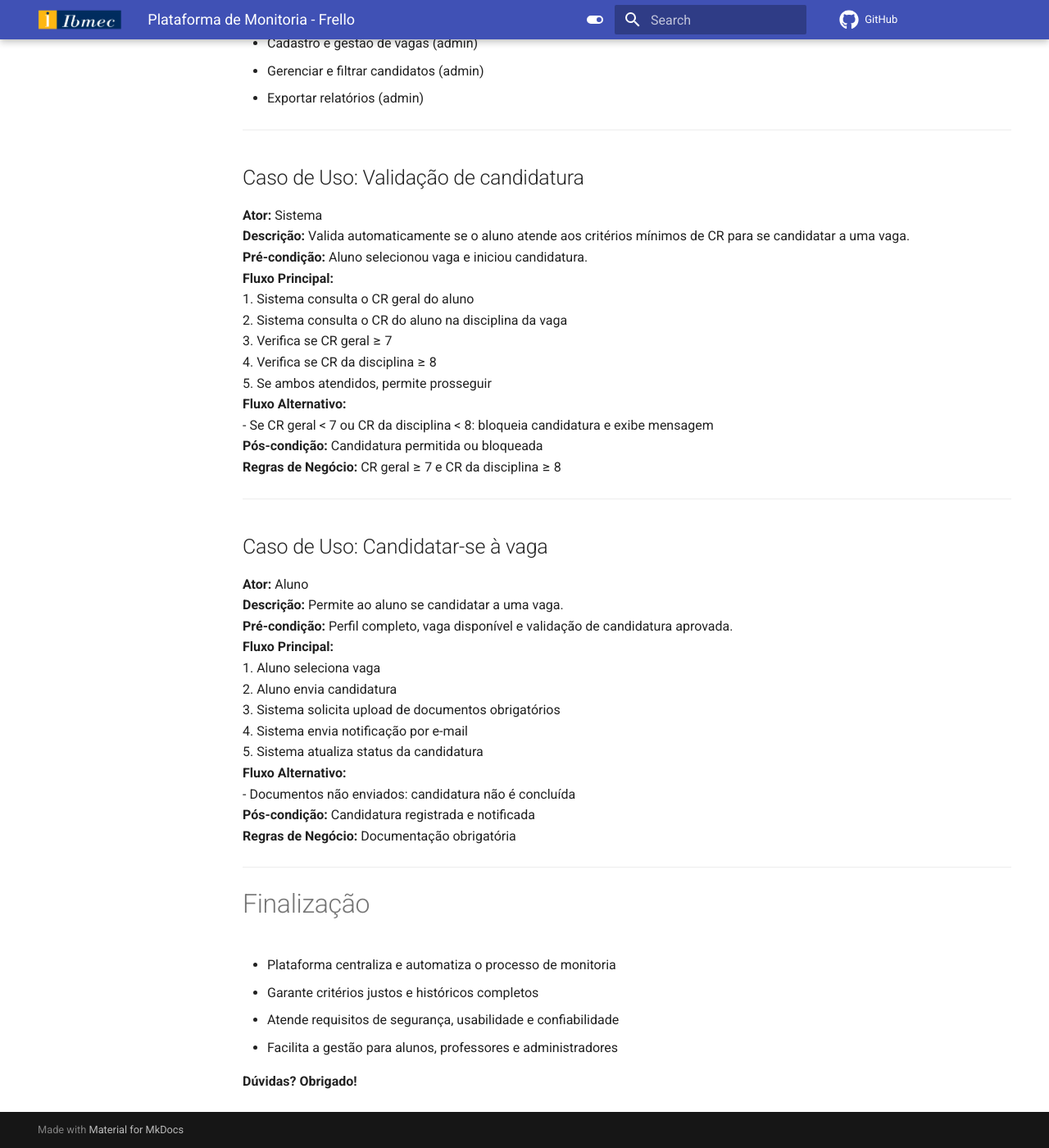
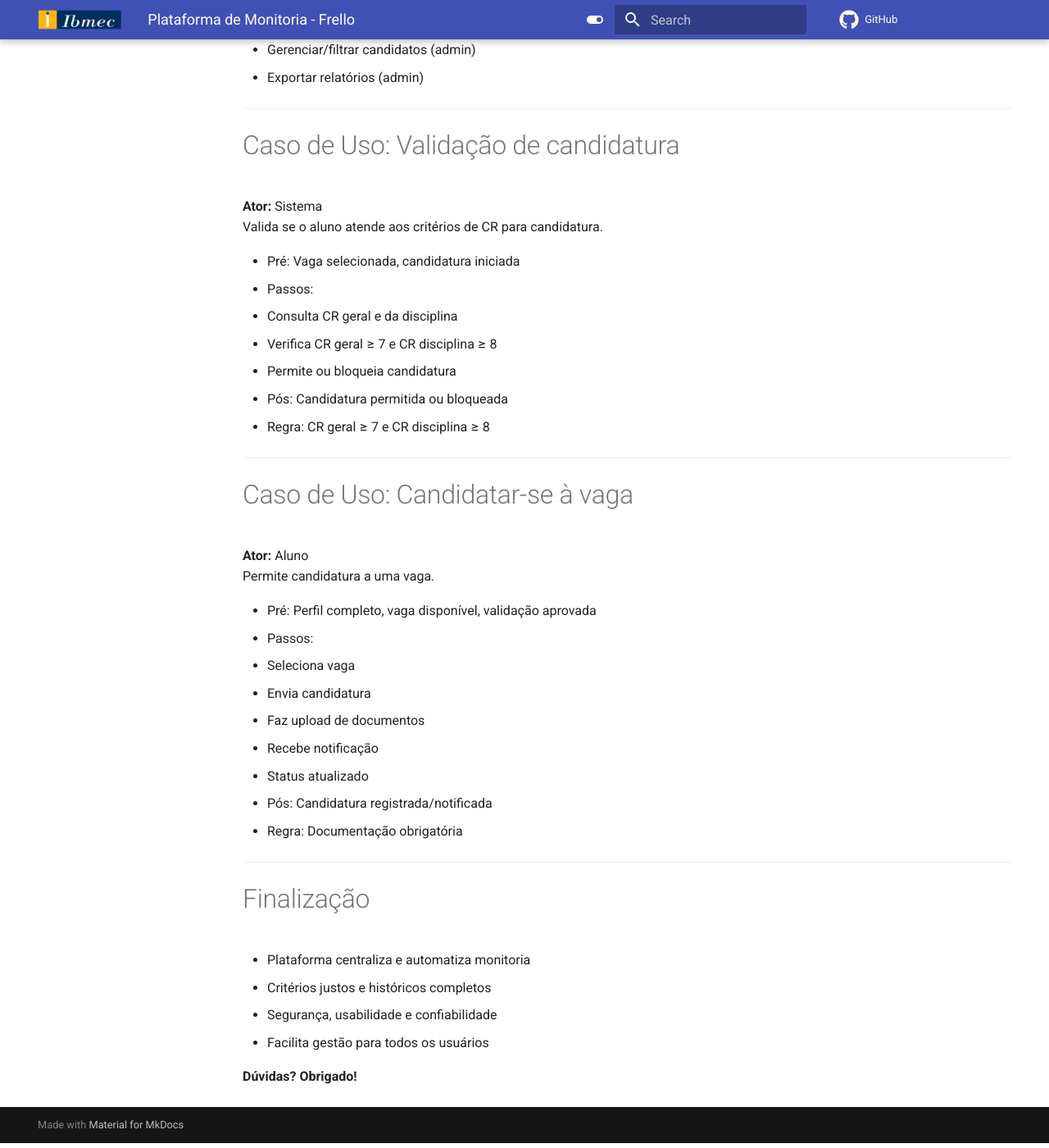
Before and after one commit to Projetos-de-Extensao/PBE_25.2_8004_III, an MkDocs documentation site: the page built from docs/Elaboracao/Slide.md, in a window 1280 px wide and 1400 px high, scrolled down 2402 px. Shown: the whole window at 82% size. Built offline with MkDocs 1.6.1 and Material for MkDocs 9.7.7, drawn with Linux system fonts in a browser that asks for light colours; comment, search, counter and statistics services are not loaded; some of the changed text lies outside the part shown.

Commit message:
atualização slide

```diff
--- a/docs/Elaboracao/Slide.md
+++ b/docs/Elaboracao/Slide.md
@@ -8,7 +8,7 @@ title: Plataforma de Monitoria - Frello
 # Plataforma de Monitoria
 ## Especificação de Requisitos
 
-**Projeto de Gestão de Candidaturas e Monitoria**
+Projeto de Gestão de Candidaturas e Monitoria
 
 ---
 
@@ -26,112 +26,108 @@ title: Plataforma de Monitoria - Frello
 
 # Introdução
 
-A Plataforma de Monitoria tem como objetivo centralizar e gerenciar vagas de monitoria para alunos da faculdade, permitindo candidaturas rápidas, automação do processo seletivo e histórico das candidaturas.
+Centraliza e gerencia vagas de monitoria para alunos, com candidaturas rápidas, automação do processo seletivo e histórico.
 
 **Escopo:**
-- Gestão de vagas de monitoria
-- Cadastro e autenticação de alunos
+- Gestão de vagas
+- Cadastro/autenticação de alunos
 - Processo seletivo automatizado
-- Painel administrativo para professores/admins
-- Notificações automáticas e histórico
+- Painel para professores/admins
+- Notificações e histórico
 
 ---
 
 # Requisitos Funcionais
 
-- Cadastro e login via e-mail institucional
-- Validação do vínculo com a faculdade
-- Visualização de vagas em tempo real
-- Upload de documentos obrigatórios
-- Restrição: uma vaga por disciplina/semestre
-- Acompanhamento automático do status da candidatura
+- Cadastro/login institucional
+- Validação de vínculo
+- Visualização de vagas
+- Upload de documentos
+- 1 vaga por disciplina/semestre
+- Acompanhamento de status
 - Histórico de candidaturas
-- Notificações automáticas por e-mail
-- Cadastro e arquivamento de vagas (admin)
-- Visualização, filtragem e avaliação de candidatos (admin)
-- Exportação de relatórios (PDF/Excel)
+- Notificações por e-mail
+- Cadastro/arquivamento de vagas (admin)
+- Gestão e filtro de candidatos (admin)
+- Exportação de relatórios
 
 ---
 
 # Requisitos Não Funcionais
 
-- **Segurança:** Senhas criptografadas (ex: bcrypt)
-- **Performance:** Resposta em até 2 segundos para vagas
+- **Segurança:** Senhas criptografadas
+- **Performance:** Resposta rápida
 - **Disponibilidade:** 99% no horário acadêmico
-- **Usabilidade:** Interface responsiva e mobile-friendly
-- **Confiabilidade:** Logs de todas as ações administrativas e candidaturas
+- **Usabilidade:** Interface responsiva
+- **Confiabilidade:** Logs de ações
 
 ---
 
 # Regras de Negócio
 
-- Apenas alunos com e-mail institucional podem se cadastrar
-- Cada aluno só pode se candidatar a uma vaga por disciplina/semestre
-- Apenas professores/admins podem cadastrar vagas
-- Vagas encerradas são arquivadas automaticamente
-- Alterações no status da candidatura são registradas no histórico
+- Apenas e-mail institucional no cadastro
+- 1 vaga por disciplina/semestre por aluno
+- Só professores/admins cadastram vagas
+- Vagas encerradas são arquivadas
+- Histórico de alterações de status
 
 ---
 
 # Casos de Uso: Visão Geral
 
-- Criar conta (e-mail institucional)
-- Validar vínculo com faculdade
-- Aceitar termos de uso
+- Criar conta
+- Validar vínculo
+- Aceitar termos
 - Completar perfil
-- Visualizar vagas disponíveis
-- **Validação de candidatura (CR)**
+- Visualizar vagas
+- Validação de candidatura (CR)
 - Candidatar-se à vaga
-- Upload de documentos obrigatórios
-- Receber notificações por e-mail
-- Visualizar status e histórico de candidaturas
-- Cadastro e gestão de vagas (admin)
-- Gerenciar e filtrar candidatos (admin)
+- Upload de documentos
+- Notificações por e-mail
+- Visualizar status/histórico
+- Cadastro/gestão de vagas (admin)
+- Gerenciar/filtrar candidatos (admin)
 - Exportar relatórios (admin)
 
 ---
 
-## Caso de Uso: Validação de candidatura
+# Caso de Uso: Validação de candidatura
 
 **Ator:** Sistema
-**Descrição:** Valida automaticamente se o aluno atende aos critérios mínimos de CR para se candidatar a uma vaga.
-**Pré-condição:** Aluno selecionou vaga e iniciou candidatura.
-**Fluxo Principal:**
-1. Sistema consulta o CR geral do aluno
-2. Sistema consulta o CR do aluno na disciplina da vaga
-3. Verifica se CR geral ≥ 7
-4. Verifica se CR da disciplina ≥ 8
-5. Se ambos atendidos, permite prosseguir
-**Fluxo Alternativo:**
-- Se CR geral < 7 ou CR da disciplina < 8: bloqueia candidatura e exibe mensagem
-**Pós-condição:** Candidatura permitida ou bloqueada
-**Regras de Negócio:** CR geral ≥ 7 e CR da disciplina ≥ 8
+Valida se o aluno atende aos critérios de CR para candidatura.
+
+- Pré: Vaga selecionada, candidatura iniciada
+- Passos:
+  1. Consulta CR geral e da disciplina
+  2. Verifica CR geral ≥ 7 e CR disciplina ≥ 8
+  3. Permite ou bloqueia candidatura
+- Pós: Candidatura permitida ou bloqueada
+- Regra: CR geral ≥ 7 e CR disciplina ≥ 8
 
 ---
 
-## Caso de Uso: Candidatar-se à vaga
+# Caso de Uso: Candidatar-se à vaga
 
 **Ator:** Aluno
-**Descrição:** Permite ao aluno se candidatar a uma vaga.
-**Pré-condição:** Perfil completo, vaga disponível e validação de candidatura aprovada.
-**Fluxo Principal:**
-1. Aluno seleciona vaga
-2. Aluno envia candidatura
-3. Sistema solicita upload de documentos obrigatórios
-4. Sistema envia notificação por e-mail
-5. Sistema atualiza status da candidatura
-**Fluxo Alternativo:**
-- Documentos não enviados: candidatura não é concluída
-**Pós-condição:** Candidatura registrada e notificada
-**Regras de Negócio:** Documentação obrigatória
+Permite candidatura a uma vaga.
+
+- Pré: Perfil completo, vaga disponível, validação aprovada
+- Passos:
+  1. Seleciona vaga
+  2. Envia candidatura
+  3. Faz upload de documentos
+  4. Recebe notificação
+  5. Status atualizado
+- Pós: Candidatura registrada/notificada
+- Regra: Documentação obrigatória
 
 ---
 
 # Finalização
 
-- Plataforma centraliza e automatiza o processo de monitoria
-- Garante critérios justos e históricos completos
-- Atende requisitos de segurança, usabilidade e confiabilidade
-- Facilita a gestão para alunos, professores e administradores
+- Plataforma centraliza e automatiza monitoria
+- Critérios justos e históricos completos
+- Segurança, usabilidade e confiabilidade
+- Facilita gestão para todos os usuários
 
 **Dúvidas? Obrigado!**
```
